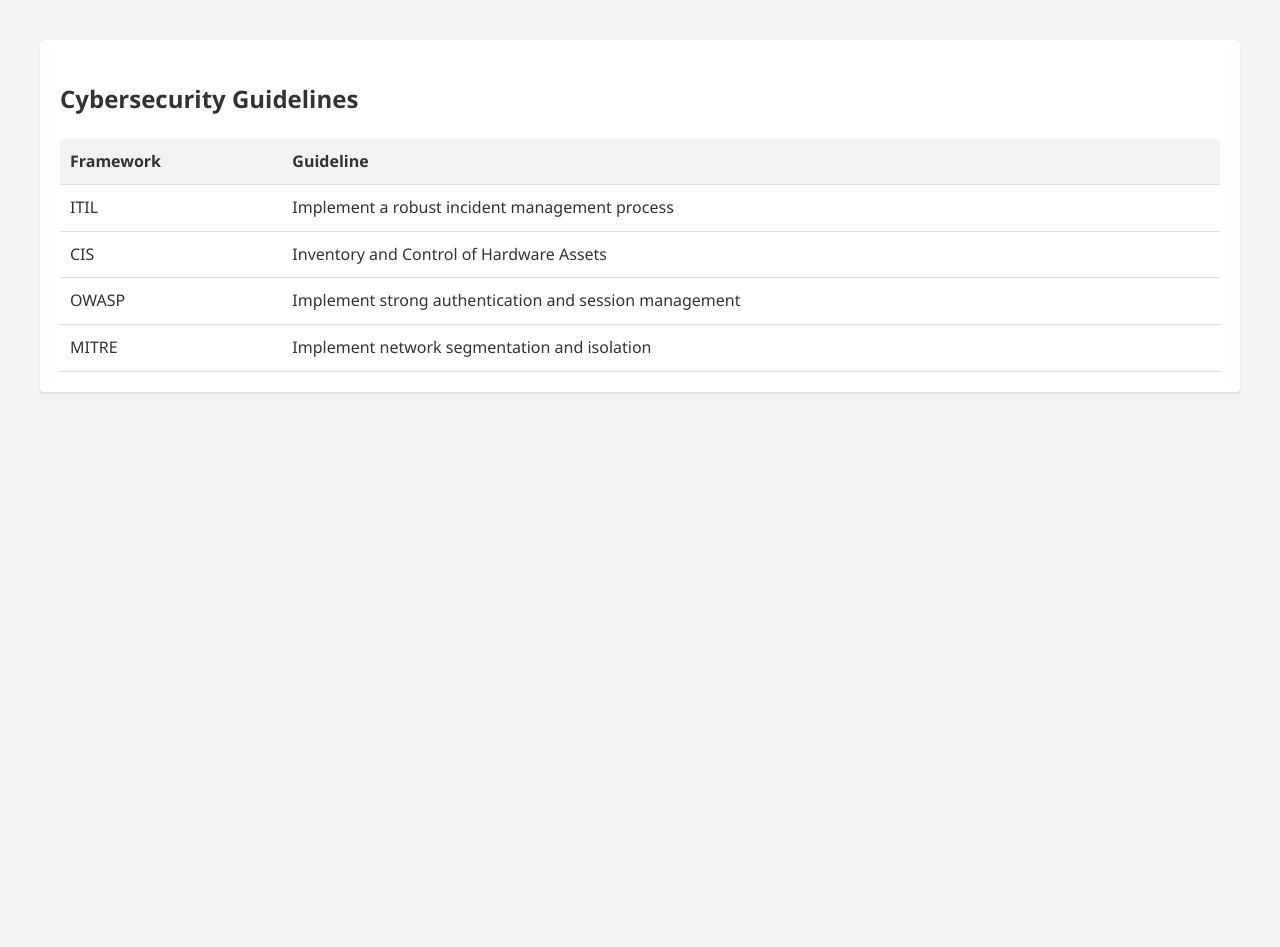
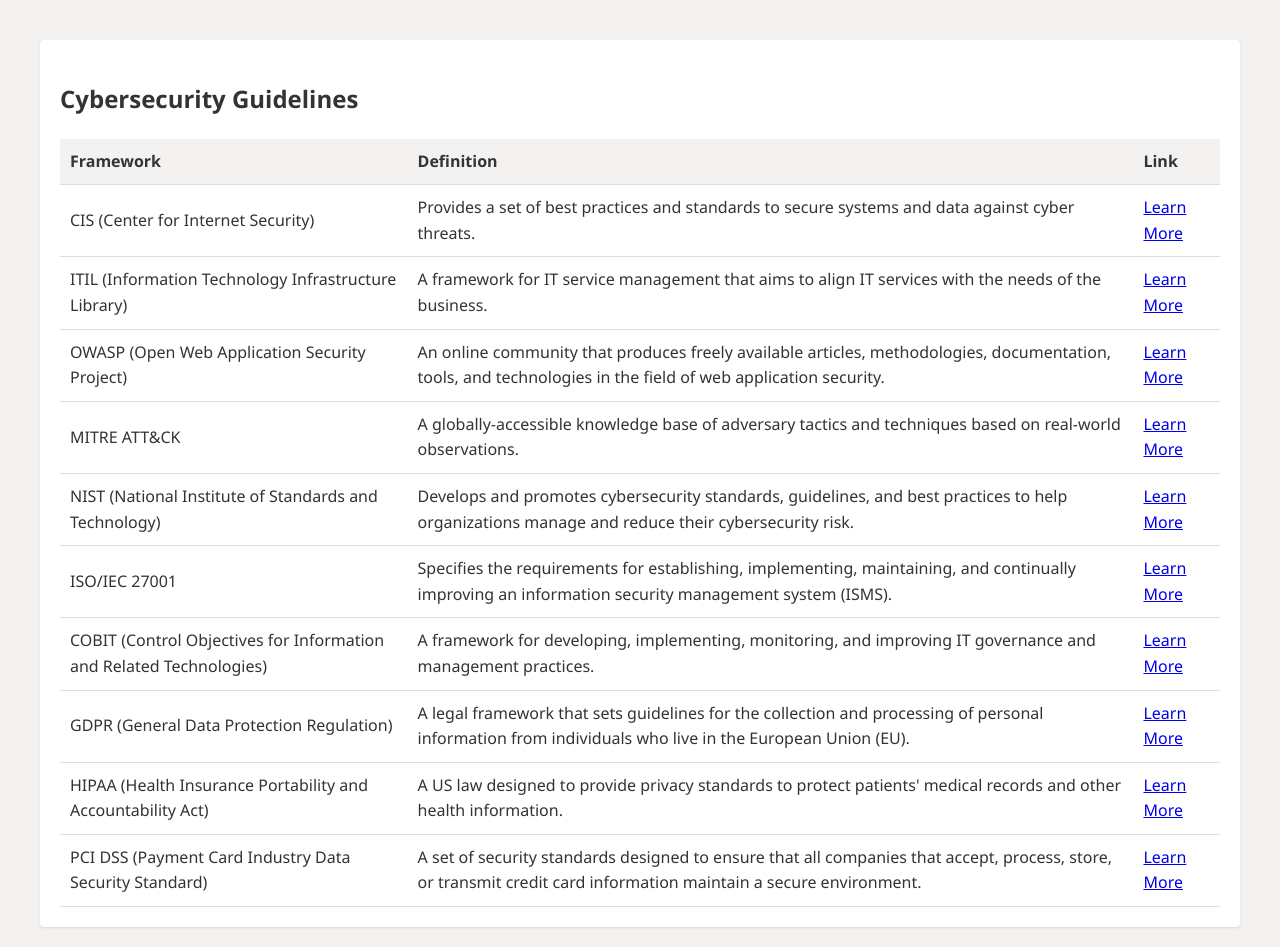
Before and after one commit to MatthewKeresey/Azure, a PHP site: page /security_guidelines.php in a window 1280 px wide. Shown: the part 60-1007 px from the top of the page. Before the commit the page ends 453 px from the top, so only its background shows below. Run offline with PHP 8.4, Linux system fonts and the light colour scheme.

Commit message:
more sec

```diff
--- a/security_guidelines.php
+++ b/security_guidelines.php
@@ -7,21 +7,31 @@ $db = new SQLite3('security_guidelines.db');
 $db->exec('CREATE TABLE IF NOT EXISTS guidelines (
     id INTEGER PRIMARY KEY AUTOINCREMENT,
     framework TEXT,
-    guideline TEXT
+    definition TEXT,
+    link TEXT
 )');
 
 // Sample data insertion (you would typically do this once, not on every page load)
 $sample_data = [
-    ['ITIL', 'Implement a robust incident management process'],
-    ['CIS', 'Inventory and Control of Hardware Assets'],
-    ['OWASP', 'Implement strong authentication and session management'],
-    ['MITRE', 'Implement network segmentation and isolation']
+    ['CIS (Center for Internet Security)', 'Provides a set of best practices and standards to secure systems and data against cyber threats.', 'https://www.cisecurity.org/controls/'],
+    ['ITIL (Information Technology Infrastructure Library)', 'A framework for IT service management that aims to align IT services with the needs of the business.', 'https://www.axelos.com/best-practice-solutions/itil'],
+    ['OWASP (Open Web Application Security Project)', 'An online community that produces freely available articles, methodologies, documentation, tools, and technologies in the field of web application security.', 'https://owasp.org/'],
+    ['MITRE ATT&CK', 'A globally-accessible knowledge base of adversary tactics and techniques based on real-world observations.', 'https://attack.mitre.org/'],
+    ['NIST (National Institute of Standards and Technology)', 'Develops and promotes cybersecurity standards, guidelines, and best practices to help organizations manage and reduce their cybersecurity risk.', 'https://www.nist.gov/cyberframework'],
+    ['ISO/IEC 27001', 'Specifies the requirements for establishing, implementing, maintaining, and continually improving an information security management system (ISMS).', 'https://www.iso.org/isoiec-27001-information-security.html'],
+    ['COBIT (Control Objectives for Information and Related Technologies)', 'A framework for developing, implementing, monitoring, and improving IT governance and management practices.', 'https://www.isaca.org/resources/cobit'],
+    ['GDPR (General Data Protection Regulation)', 'A legal framework that sets guidelines for the collection and processing of personal information from individuals who live in the European Union (EU).', 'https://gdpr.eu/'],
+    ['HIPAA (Health Insurance Portability and Accountability Act)', 'A US law designed to provide privacy standards to protect patients\' medical records and other health information.', 'https://www.hhs.gov/hipaa/index.html'],
+    ['PCI DSS (Payment Card Industry Data Security Standard)', 'A set of security standards designed to ensure that all companies that accept, process, store, or transmit credit card information maintain a secure environment.', 'https://www.pcisecuritystandards.org/pci_security/']
 ];
 
-$insert = $db->prepare('INSERT OR IGNORE INTO guidelines (framework, guideline) VALUES (:framework, :guideline)');
+// Clear existing data and insert new data
+$db->exec('DELETE FROM guidelines');
+$insert = $db->prepare('INSERT INTO guidelines (framework, definition, link) VALUES (:framework, :definition, :link)');
 foreach ($sample_data as $data) {
     $insert->bindValue(':framework', $data[0], SQLITE3_TEXT);
-    $insert->bindValue(':guideline', $data[1], SQLITE3_TEXT);
+    $insert->bindValue(':definition', $data[1], SQLITE3_TEXT);
+    $insert->bindValue(':link', $data[2], SQLITE3_TEXT);
     $insert->execute();
 }
 
@@ -116,13 +126,15 @@ $results = $db->query('SELECT * FROM guidelines');
             <table>
                 <tr>
                     <th>Framework</th>
-                    <th>Guideline</th>
+                    <th>Definition</th>
+                    <th>Link</th>
                 </tr>
                 <?php
                 while ($row = $results->fetchArray()) {
                     echo "<tr>";
                     echo "<td>" . htmlspecialchars($row['framework']) . "</td>";
-                    echo "<td>" . htmlspecialchars($row['guideline']) . "</td>";
+                    echo "<td>" . htmlspecialchars($row['definition']) . "</td>";
+                    echo "<td><a href='" . htmlspecialchars($row['link']) . "' target='_blank'>Learn More</a></td>";
                     echo "</tr>";
                 }
                 ?>
```
